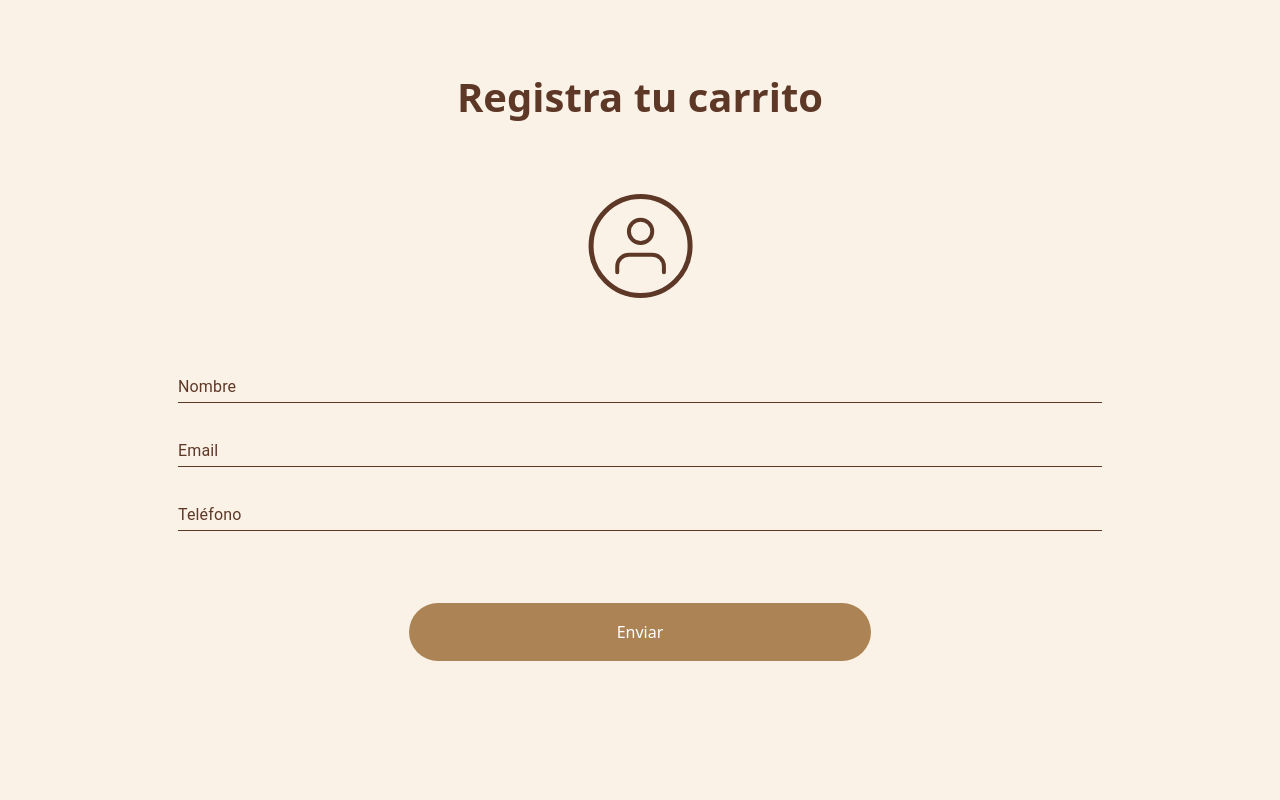
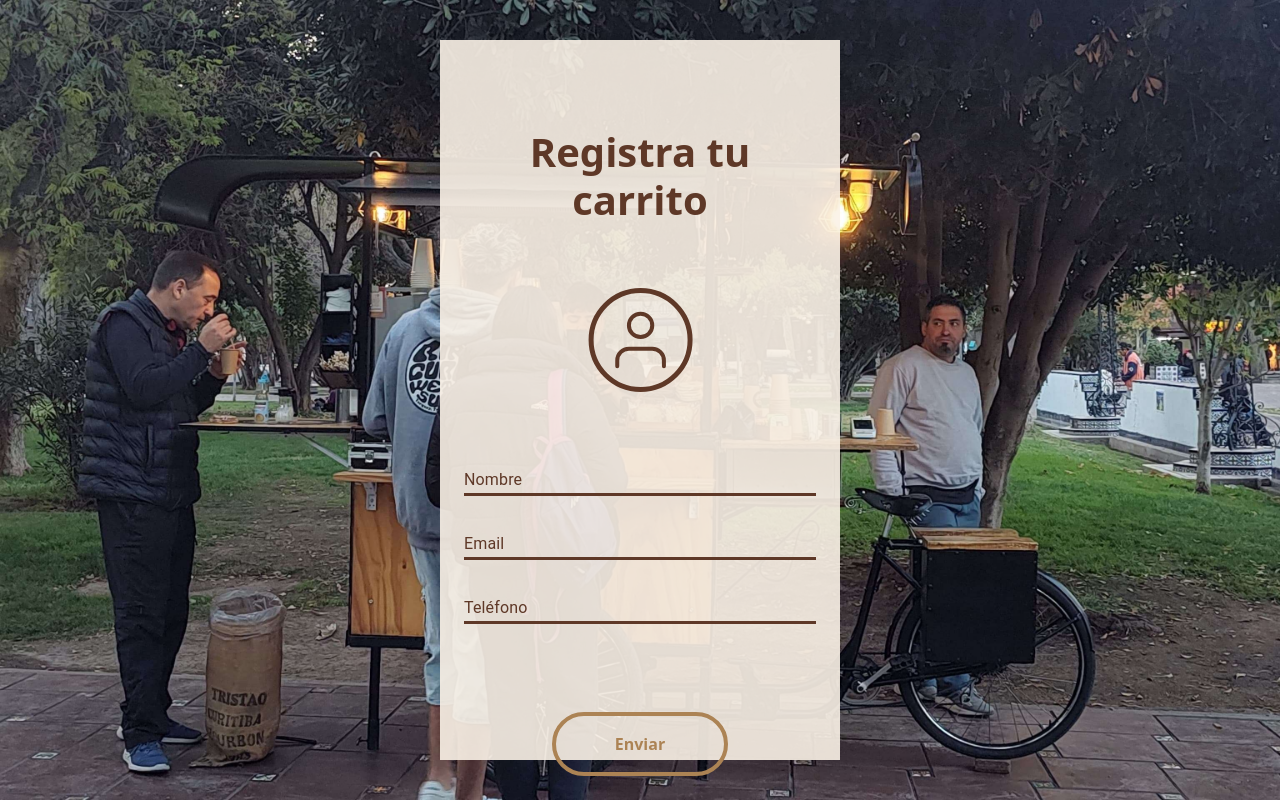
Before and after one commit to lucascardone/plazatte, a React (Vite) app: page /registrar in a window 1280 px wide. Built offline with nearby package versions, Linux system fonts and the light colour scheme.

Commit message:
Mejorando Login

```diff
--- a/src/componentes/CustomTextField.tsx
+++ b/src/componentes/CustomTextField.tsx
@@ -1,18 +1,29 @@
-import { TextField} from "@mui/material";
+import { TextField } from "@mui/material";
+import type { ChangeEvent } from "react";
 
 interface CustomTextFieldProps {
   label: string;
+  value?: string;
+  onChange?: (e: ChangeEvent<HTMLInputElement>) => void;
 }
 
-function CustomTextField({ label, ...props }: CustomTextFieldProps) {
+function CustomTextField({ label, value, onChange, ...props }: CustomTextFieldProps) {
   return (
     <TextField
       label={label}
+      value={value}
+      onChange={onChange}
       variant="standard"
       fullWidth
       sx={{
-        '& .MuiInput-underline:before': { borderBottomColor: '#5E3827' },
-        '& .MuiInput-underline:after': { borderBottomColor: '#5E3827' },
+        '& .MuiInput-underline:before': {
+          borderBottomColor: '#5E3827',
+          borderBottomWidth: '3px'
+        },
+        '& .MuiInput-underline:after': {
+          borderBottomColor: '#5E3827',
+          borderBottomWidth: '3px'
+        },
         '& .MuiInputBase-input': { color: '#5E3827' },
         '& .MuiInputLabel-root': { color: '#5E3827' },
         '& .MuiInputLabel-root.Mui-focused': { color: '#5E3827' }
--- a/src/screens/LoginCarritoScreen.tsx
+++ b/src/screens/LoginCarritoScreen.tsx
@@ -1,29 +1,87 @@
 import LoginSvg from "../componentes/svgs/LoginSvg";
 import '../styles/paleta.css';
 import CustomTextField from "../componentes/CustomTextField";
-import OlasFooter from "../componentes/svgs/OlasFooter";
-import { palette } from "../styles/constants";
+import { useState } from "react";
 
 function LoginCarritoScreen() {
+  const [formData, setFormData] = useState({
+    nombre: '',
+    email: '',
+    telefono: ''
+  });
+
+  const isFormComplete = () => {
+    return formData.nombre.trim() !== '' &&
+           formData.email.trim() !== '' &&
+           formData.telefono.trim() !== '';
+  };
+
+  const handleInputChange = (field: string, value: string) => {
+    setFormData(prev => ({
+      ...prev,
+      [field]: value
+    }));
+  };
+
   return (
-    <div className="d-flex flex-column min-vh-100 bg-crema">
-      <div className="flex-grow-1 d-flex flex-column align-items-center text-center px-4 w-100">
-        <hr className="mb-2"/>
-        <h1 className="text-marron fw-bold text-center mt-5 mb-5">Registra tu carrito</h1>
-        <hr className="mb-2"/>
+    <div
+      className="d-flex justify-content-center align-items-center min-vh-100"
+      style={{
+        backgroundImage: `url('../../public/plaza_españa.jpg')`,
+        backgroundSize: 'cover',
+        backgroundPosition: 'center',
+      }}
+    >
+      <div
+        className="p-4 text-center"
+        style={{
+          height: '90vh',
+          width: '90%',
+          maxWidth: '400px',
+          backgroundColor: 'rgba(251, 242, 231, 0.9)', // crema translúcido
+        }}
+      >
+        <h1 className="text-marron fw-bold" style={{ marginTop: '4rem', marginBottom: '4rem'}}>Registra tu carrito</h1>
         <LoginSvg />
-        <hr className="mb-3"/>
-        <form className="mt-4" style={{ width: '75%' }}>
+        <form style={{ marginTop: '3.5rem' }}>
           <div className="mb-3 text-start">
-            <CustomTextField label="Nombre" />
+            <CustomTextField
+              label="Nombre"
+              value={formData.nombre}
+              onChange={(e) => handleInputChange('nombre', e.target.value)}
+            />
           </div>
           <div className="mb-3 text-start">
-            <CustomTextField label="Email" />
+            <CustomTextField
+              label="Email"
+              value={formData.email}
+              onChange={(e) => handleInputChange('email', e.target.value)}
+            />
           </div>
           <div className="mb-4 text-start">
-            <CustomTextField label="Teléfono" />
+            <CustomTextField
+              label="Teléfono"
+              value={formData.telefono}
+              onChange={(e) => handleInputChange('telefono', e.target.value)}
+            />
           </div>
-          <button type="submit" className="btn btn-dorado rounded-pill px-4 py-3 text-white w-50 mt-5">Enviar</button>
+          <button
+            type="submit"
+            className="btn rounded-pill px-4 py-3 w-50 fw-bold"
+            style={{
+              marginTop: '4rem',
+              backgroundColor: 'transparent',
+              color: '#AC8354',
+              border: '4px solid #AC8354',
+              transition: 'all 0.3s ease',
+              ...(isFormComplete() && {
+                backgroundColor: '#AC8354',
+                color: 'white'
+              })
+            }}
+          >
+            Enviar
+          </button>
         </form>
       </div>
     </div>
```
Also changed, not shown: public/plaza_españa.jpg (added), public/plaza_italia.jpg (added).
